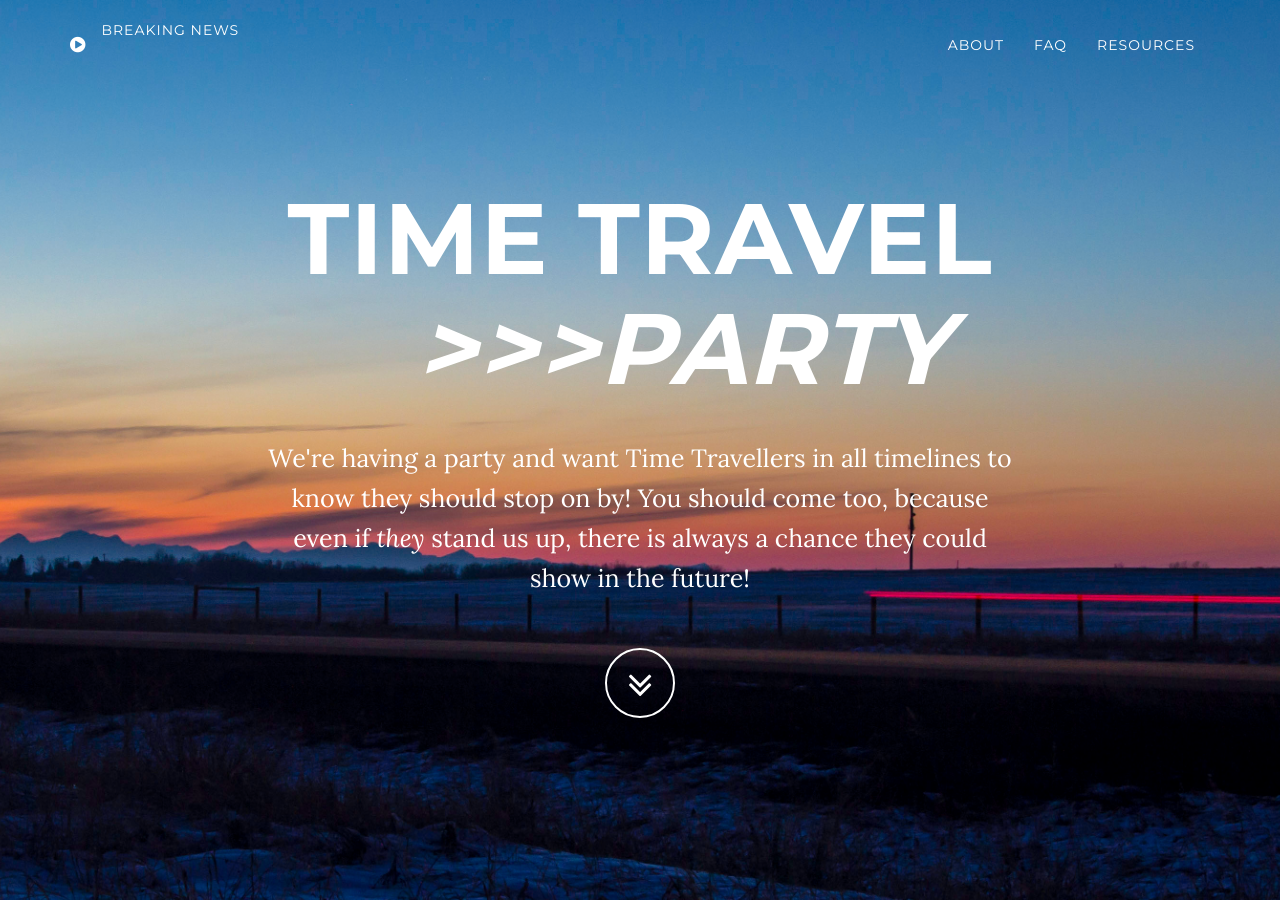
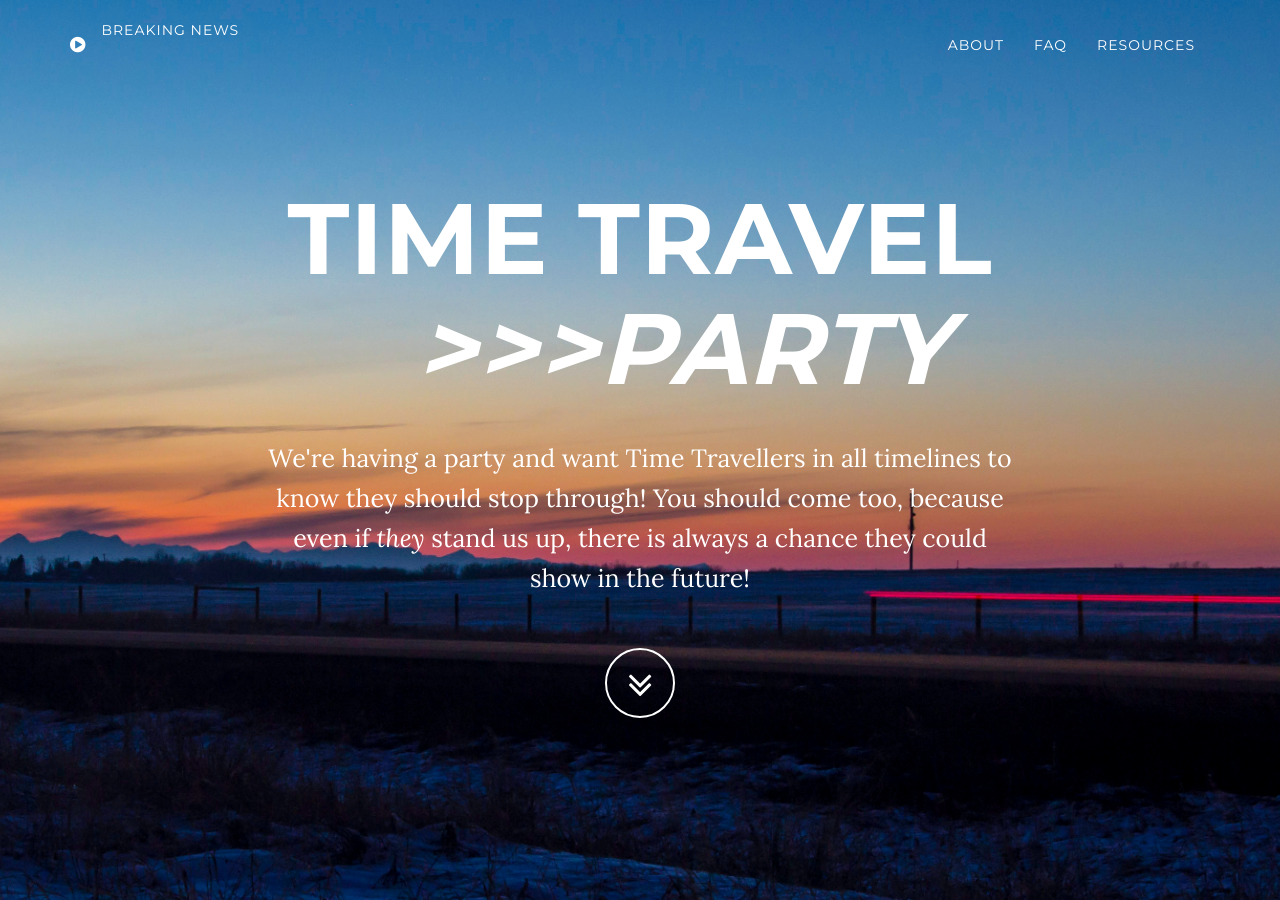
Before and after one commit to timetravelparty/timetravelparty.github.io, a Jekyll site: the page built from index.html, in a window 1280 px wide and 900 px high. Built offline with Jekyll 4.4.1, drawn with Linux system fonts in a browser that asks for light colours.

Commit message:
Stop through

```diff
--- a/_includes/header.html
+++ b/_includes/header.html
@@ -5,7 +5,7 @@
                 <div class="row">
                     <div class="col-md-8 col-md-offset-2">
                         <h1 class="brand-heading">Time Travel &nbsp;&nbsp;&nbsp;<em>>>>Party</em></h1>
-                        <p class="intro-text">We're having a party and want Time Travellers in all timelines to know they should stop on by! You should come too, because even if <em>they</em> stand us up, there is always a chance they could show in the future!
+                        <p class="intro-text">We're having a party and want Time Travellers in all timelines to know they should stop through! You should come too, because even if <em>they</em> stand us up, there is always a chance they could show in the future!
                         </p>
                         <a href="#about" class="btn btn-circle page-scroll">
                             <i class="fa fa-angle-double-down animated"></i>
```
